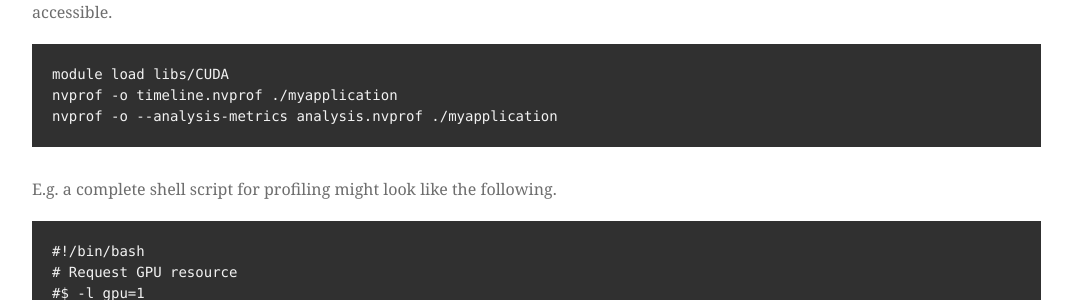
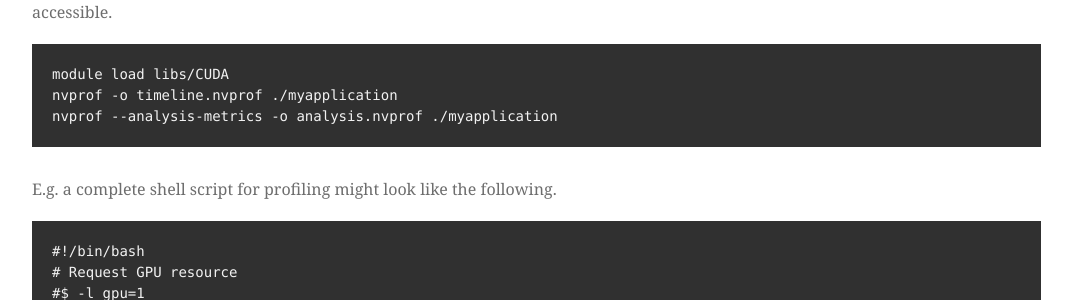
Before and after one commit to mondus/mondus.github.io, a Jekyll site: the page built from teaching/COM4521/sharc.md, in a window 1280 px wide and 900 px high, scrolled down 5538 px. Shown: the part 194-494 px from the top of the window, without its empty margins (208-1280 px from the left). Built offline with Jekyll 4.4.1, drawn with Linux system fonts in a browser that asks for light colours; nearby versions of some CDN libraries; some web fonts are replaced.

```diff
--- a/teaching/COM4521/sharc.md
+++ b/teaching/COM4521/sharc.md
@@ -148,7 +148,7 @@ In order to profile your code on ShARC you will need to run your code through `n
 
     module load libs/CUDA
     nvprof -o timeline.nvprof ./myapplication
-    nvprof -o --analysis-metrics analysis.nvprof ./myapplication
+    nvprof --analysis-metrics -o analysis.nvprof ./myapplication
 
 E.g. a complete shell script for profiling might look like the following.
 
```
